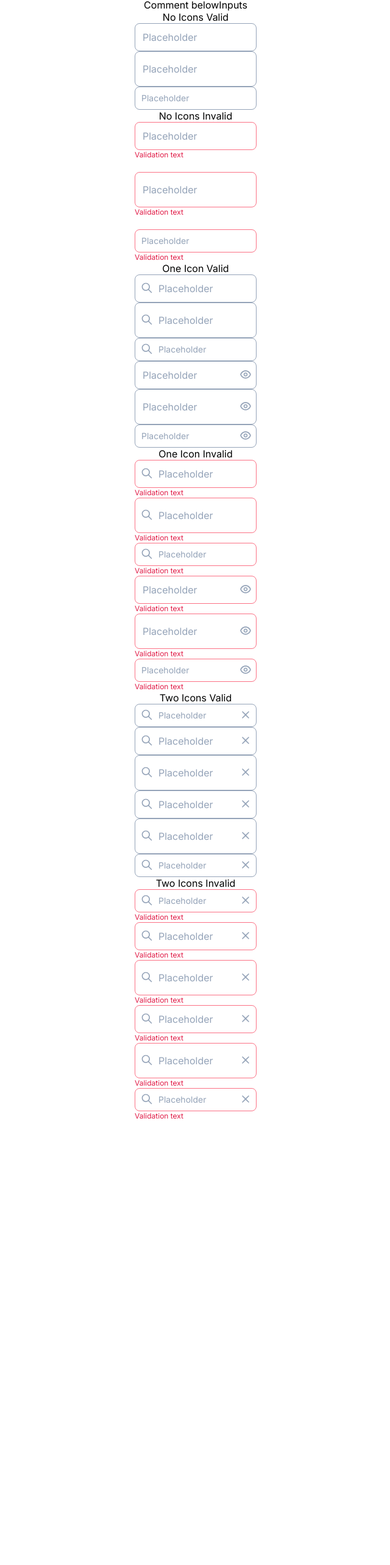
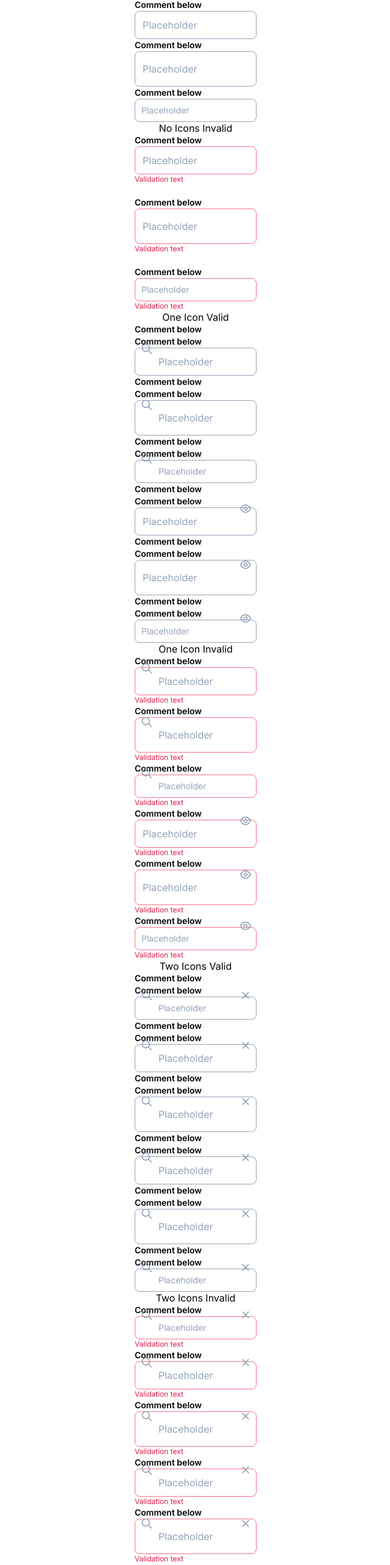
Before and after one commit to lubov-nefed/irina-nik-design-system, a React (Vite) app: page / in a window 1280 px wide. Shown: the part 58-2624 px from the top of the page at 61% size, without its empty margins (319-959 px from the left). Before the commit the page ends 1912 px from the top, so only its background shows below. Built offline with nearby package versions, Linux system fonts and the light colour scheme.

Commit message:
feat: add InputLabel component

```diff
--- a/src/Inputs.tsx
+++ b/src/Inputs.tsx
@@ -6,6 +6,7 @@ import iconX from "./assets/icons/input-icons/icon-x.svg";
 function Inputs() {
   return (
     <>
+      <br />
       Inputs
       <br />
       No Icons Valid
--- a/src/InputsWithLabels.tsx
+++ b/src/InputsWithLabels.tsx
@@ -1,7 +1,7 @@
 import { Input } from "./components/Input/Input";
-//import iconSearch from "./assets/icons/input-icons/icon-search.svg";
-//import iconEye from "./assets/icons/input-icons/icon-eye.svg";
-//import iconX from "./assets/icons/input-icons/icon-x.svg";
+import iconSearch from "./assets/icons/input-icons/icon-search.svg";
+import iconEye from "./assets/icons/input-icons/icon-eye.svg";
+import iconX from "./assets/icons/input-icons/icon-x.svg";
 
 function InputsWithLabels() {
   return (
@@ -16,6 +16,249 @@ function InputsWithLabels() {
         isValid={true}
         label={{ labelText: "Comment below", labelFor: "comment" }}
       />
+      <br />
+      <Input
+        size="big"
+        type="noIcon"
+        placeholder="Placeholder"
+        isValid={true}
+        label={{ labelText: "Comment below", labelFor: "comment" }}
+      />
+      <br />
+      <Input
+        size="small"
+        type="noIcon"
+        placeholder="Placeholder"
+        isValid={true}
+        label={{ labelText: "Comment below", labelFor: "comment" }}
+      />
+      <br />
+      No Icons Invalid
+      <br />
+      <Input
+        size="medium"
+        type="noIcon"
+        placeholder="Placeholder"
+        isValid={false}
+        label={{ labelText: "Comment below", labelFor: "comment" }}
+      />
+      <br />
+      <Input
+        size="big"
+        type="noIcon"
+        placeholder="Placeholder"
+        isValid={false}
+        label={{ labelText: "Comment below", labelFor: "comment" }}
+      />
+      <br />
+      <Input
+        size="small"
+        type="noIcon"
+        placeholder="Placeholder"
+        isValid={false}
+        label={{ labelText: "Comment below", labelFor: "comment" }}
+      />
+      {/* === Icons === */}
+      One Icon Valid
+      <br />
+      <Input
+        size="medium"
+        type={{ withIcons: { leftIconSrc: iconSearch } }}
+        placeholder="Placeholder"
+        isValid={true}
+        label={{ labelText: "Comment below", labelFor: "comment" }}
+      />
+      <br />
+      <Input
+        size="big"
+        type={{ withIcons: { leftIconSrc: iconSearch } }}
+        placeholder="Placeholder"
+        isValid={true}
+        label={{ labelText: "Comment below", labelFor: "comment" }}
+      />
+      <br />
+      <Input
+        size="small"
+        type={{ withIcons: { leftIconSrc: iconSearch } }}
+        placeholder="Placeholder"
+        isValid={true}
+        label={{ labelText: "Comment below", labelFor: "comment" }}
+      />
+      <br />
+      <Input
+        size="medium"
+        type={{ withIcons: { rightIconSrc: iconEye } }}
+        placeholder="Placeholder"
+        isValid={true}
+        label={{ labelText: "Comment below", labelFor: "comment" }}
+      />
+      <br />
+      <Input
+        size="big"
+        type={{ withIcons: { rightIconSrc: iconEye } }}
+        placeholder="Placeholder"
+        isValid={true}
+        label={{ labelText: "Comment below", labelFor: "comment" }}
+      />
+      <br />
+      <Input
+        size="small"
+        type={{ withIcons: { rightIconSrc: iconEye } }}
+        placeholder="Placeholder"
+        isValid={true}
+        label={{ labelText: "Comment below", labelFor: "comment" }}
+      />
+      <br />
+      One Icon Invalid
+      <br />
+      <Input
+        size="medium"
+        type={{ withIcons: { leftIconSrc: iconSearch } }}
+        placeholder="Placeholder"
+        isValid={false}
+        label={{ labelText: "Comment below", labelFor: "comment" }}
+      />
+      <br />
+      <Input
+        size="big"
+        type={{ withIcons: { leftIconSrc: iconSearch } }}
+        placeholder="Placeholder"
+        isValid={false}
+        label={{ labelText: "Comment below", labelFor: "comment" }}
+      />
+      <br />
+      <Input
+        size="small"
+        type={{ withIcons: { leftIconSrc: iconSearch } }}
+        placeholder="Placeholder"
+        isValid={false}
+        label={{ labelText: "Comment below", labelFor: "comment" }}
+      />
+      <br />
+      <Input
+        size="medium"
+        type={{ withIcons: { rightIconSrc: iconEye } }}
+        placeholder="Placeholder"
+        isValid={false}
+        label={{ labelText: "Comment below", labelFor: "comment" }}
+      />
+      <br />
+      <Input
+        size="big"
+        type={{ withIcons: { rightIconSrc: iconEye } }}
+        placeholder="Placeholder"
+        isValid={false}
+        label={{ labelText: "Comment below", labelFor: "comment" }}
+      />
+      <br />
+      <Input
+        size="small"
+        type={{ withIcons: { rightIconSrc: iconEye } }}
+        placeholder="Placeholder"
+        isValid={false}
+        label={{ labelText: "Comment below", labelFor: "comment" }}
+      />
+      <br />
+      Two Icons Valid
+      <br />
+      <Input
+        size="small"
+        type={{ withIcons: { leftIconSrc: iconSearch, rightIconSrc: iconX } }}
+        placeholder="Placeholder"
+        isValid={true}
+        label={{ labelText: "Comment below", labelFor: "comment" }}
+      />
+      <br />
+      <Input
+        size="medium"
+        type={{ withIcons: { leftIconSrc: iconSearch, rightIconSrc: iconX } }}
+        placeholder="Placeholder"
+        isValid={true}
+        label={{ labelText: "Comment below", labelFor: "comment" }}
+      />
+      <br />
+      <Input
+        size="big"
+        type={{ withIcons: { leftIconSrc: iconSearch, rightIconSrc: iconX } }}
+        placeholder="Placeholder"
+        isValid={true}
+        label={{ labelText: "Comment below", labelFor: "comment" }}
+      />
+      <br />
+      <Input
+        size="medium"
+        type={{ withIcons: { leftIconSrc: iconSearch, rightIconSrc: iconX } }}
+        placeholder="Placeholder"
+        isValid={true}
+        label={{ labelText: "Comment below", labelFor: "comment" }}
+      />
+      <br />
+      <Input
+        size="big"
+        type={{ withIcons: { leftIconSrc: iconSearch, rightIconSrc: iconX } }}
+        placeholder="Placeholder"
+        isValid={true}
+        label={{ labelText: "Comment below", labelFor: "comment" }}
+      />
+      <br />
+      <Input
+        size="small"
+        type={{ withIcons: { leftIconSrc: iconSearch, rightIconSrc: iconX } }}
+        placeholder="Placeholder"
+        isValid={true}
+        label={{ labelText: "Comment below", labelFor: "comment" }}
+      />
+      <br />
+      Two Icons Invalid
+      <br />
+      <Input
+        size="small"
+        type={{ withIcons: { leftIconSrc: iconSearch, rightIconSrc: iconX } }}
+        placeholder="Placeholder"
+        isValid={false}
+        label={{ labelText: "Comment below", labelFor: "comment" }}
+      />
+      <br />
+      <Input
+        size="medium"
+        type={{ withIcons: { leftIconSrc: iconSearch, rightIconSrc: iconX } }}
+        placeholder="Placeholder"
+        isValid={false}
+        label={{ labelText: "Comment below", labelFor: "comment" }}
+      />
+      <br />
+      <Input
+        size="big"
+        type={{ withIcons: { leftIconSrc: iconSearch, rightIconSrc: iconX } }}
+        placeholder="Placeholder"
+        isValid={false}
+        label={{ labelText: "Comment below", labelFor: "comment" }}
+      />
+      <br />
+      <Input
+        size="medium"
+        type={{ withIcons: { leftIconSrc: iconSearch, rightIconSrc: iconX } }}
+        placeholder="Placeholder"
+        isValid={false}
+        label={{ labelText: "Comment below", labelFor: "comment" }}
+      />
+      <br />
+      <Input
+        size="big"
+        type={{ withIcons: { leftIconSrc: iconSearch, rightIconSrc: iconX } }}
+        placeholder="Placeholder"
+        isValid={false}
+        label={{ labelText: "Comment below", labelFor: "comment" }}
+      />
+      <br />
+      <Input
+        size="small"
+        type={{ withIcons: { leftIconSrc: iconSearch, rightIconSrc: iconX } }}
+        placeholder="Placeholder"
+        isValid={false}
+        label={{ labelText: "Comment below", labelFor: "comment" }}
+      />
+      <br />
     </>
   );
 }
--- a/src/components/Input/Input.css
+++ b/src/components/Input/Input.css
@@ -102,3 +102,10 @@
 .input-container--small .input-icon--right {
   top: 8px;
 }
+
+.input-label {
+  display: block;
+  width: 200px;
+  margin: 0 auto;
+  text-align: left;
+}
--- a/src/components/Input/Input.tsx
+++ b/src/components/Input/Input.tsx
@@ -1,6 +1,7 @@
 import "./Input.css";
 import { NoIconInput } from "./NoIconInput";
 import { WithIconsInput } from "./WithIconsInput";
+import { InputLabel } from "./InputLabel";
 
 interface IInputProps {
   size: "medium" | "big" | "small";
@@ -18,34 +19,31 @@ const Input: React.FC<IInputProps> = (props) => {
     ? `input input-${props.size} ${textSize} font-normal`
     : `input input-${props.size} input--non-valid ${textSize} font-normal`;
 
-  if (props.label) {
+  if (props.isValid) {
     return (
-      <label htmlFor={props.label.labelFor}>{props.label.labelText}</label>
-    );
-  }
-
-  if (props.isValid) {
-    if ("noIcon" === props.type) {
-      return (
+      <>
+        {props.label && <InputLabel {...props.label} />}
+        {"noIcon" === props.type && (
           <NoIconInput placeholder={props.placeholder} className={className} />
-      );
-    }
-    if ("withIcons" in props.type) {
-      return (
+        )}
+        {typeof props.type === "object" && (
           <div className={`input-container input-container--${props.size}`}>
+            {props.label && <InputLabel {...props.label} />}
             <WithIconsInput
               icons={props.type.withIcons}
               placeholder={props.placeholder}
               className={className}
             />
           </div>
+        )}
+      </>
     );
-    }
   }
   if (!props.isValid) {
     if ("noIcon" === props.type) {
       return (
         <div className="input-validation-container">
+          {props.label && <InputLabel {...props.label} />}
           <NoIconInput placeholder={props.placeholder} className={className} />
           <p className="input-validation-text text-xs font-normal">
             Validation text
@@ -56,6 +54,7 @@ const Input: React.FC<IInputProps> = (props) => {
     if ("withIcons" in props.type) {
       return (
         <div className={`input-container input-container--${props.size}`}>
+          {props.label && <InputLabel {...props.label} />}
           <WithIconsInput
             icons={props.type.withIcons}
             placeholder={props.placeholder}
--- /dev/null
+++ b/src/components/Input/InputLabel.tsx
@@ -0,0 +1,17 @@
+interface IInputLabelProps {
+  labelText: string;
+  labelFor: string;
+}
+
+const InputLabel: React.FC<IInputLabelProps> = (props) => {
+  return (
+    <label
+      className="input-label text-sm font-semibold"
+      htmlFor={props.labelFor}
+    >
+      {props.labelText}
+    </label>
+  );
+};
+
+export { InputLabel };
--- a/src/components/Input/NoIconInput.tsx
+++ b/src/components/Input/NoIconInput.tsx
@@ -3,8 +3,8 @@ interface INoIconInputProps {
   className: string;
 }
 
-function NoIconInput(props: INoIconInputProps) {
+const NoIconInput: React.FC<INoIconInputProps> = (props: INoIconInputProps) => {
   return <input placeholder={props.placeholder} className={props.className} />;
-}
+};
 
 export { NoIconInput };
--- a/src/components/Input/WithIconsInput.tsx
+++ b/src/components/Input/WithIconsInput.tsx
@@ -4,7 +4,9 @@ interface IWithIconsInputProps {
   className: string;
 }
 
-function WithIconsInput(props: IWithIconsInputProps) {
+const WithIconsInput: React.FC<IWithIconsInputProps> = (
+  props: IWithIconsInputProps
+) => {
   return (
     <>
       {"leftIconSrc" in props.icons && (
@@ -24,6 +26,6 @@ function WithIconsInput(props: IWithIconsInputProps) {
       )}
     </>
   );
-}
+};
 
 export { WithIconsInput };
```
Lines whose indentation alone changed are shown as unchanged.
